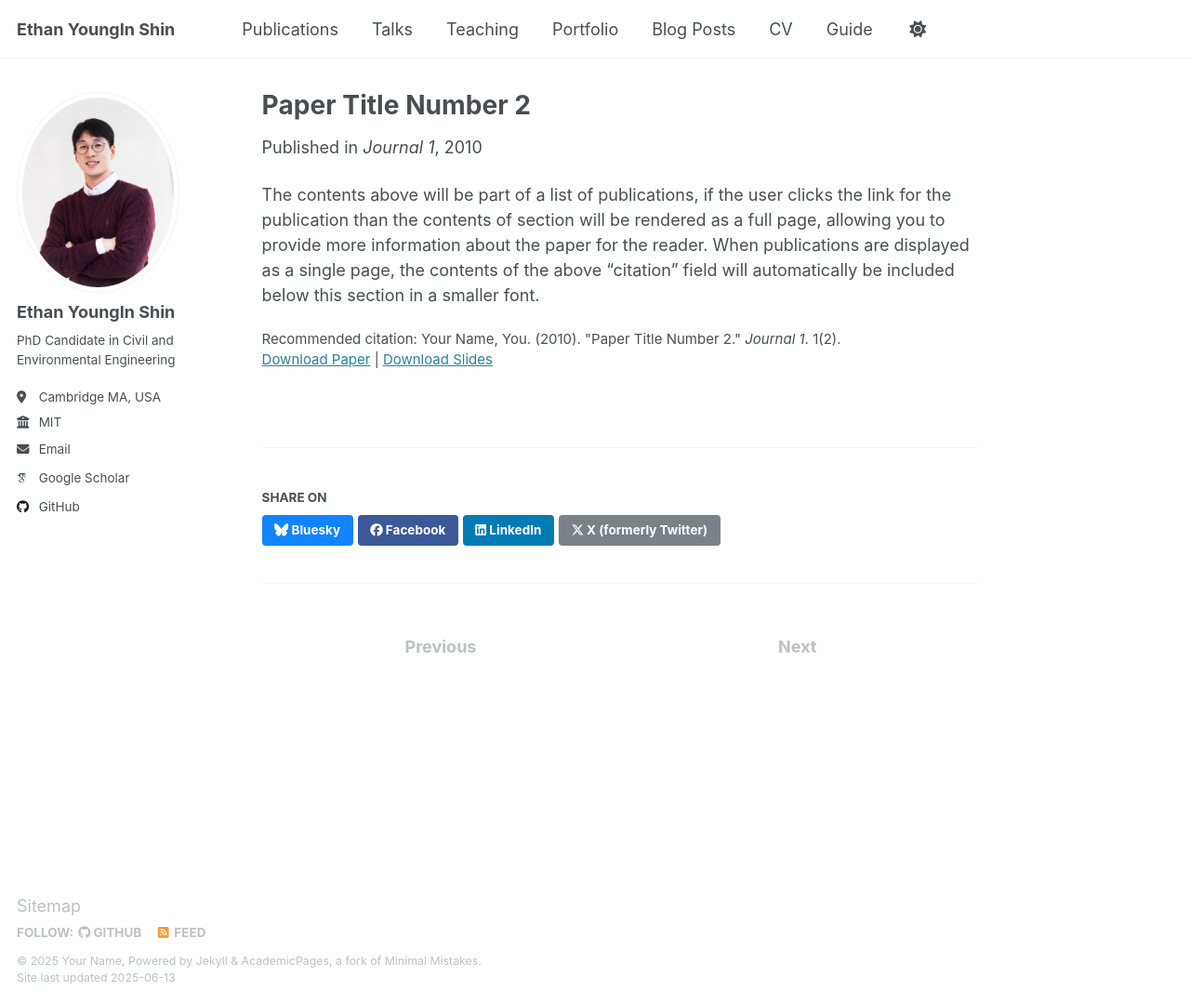
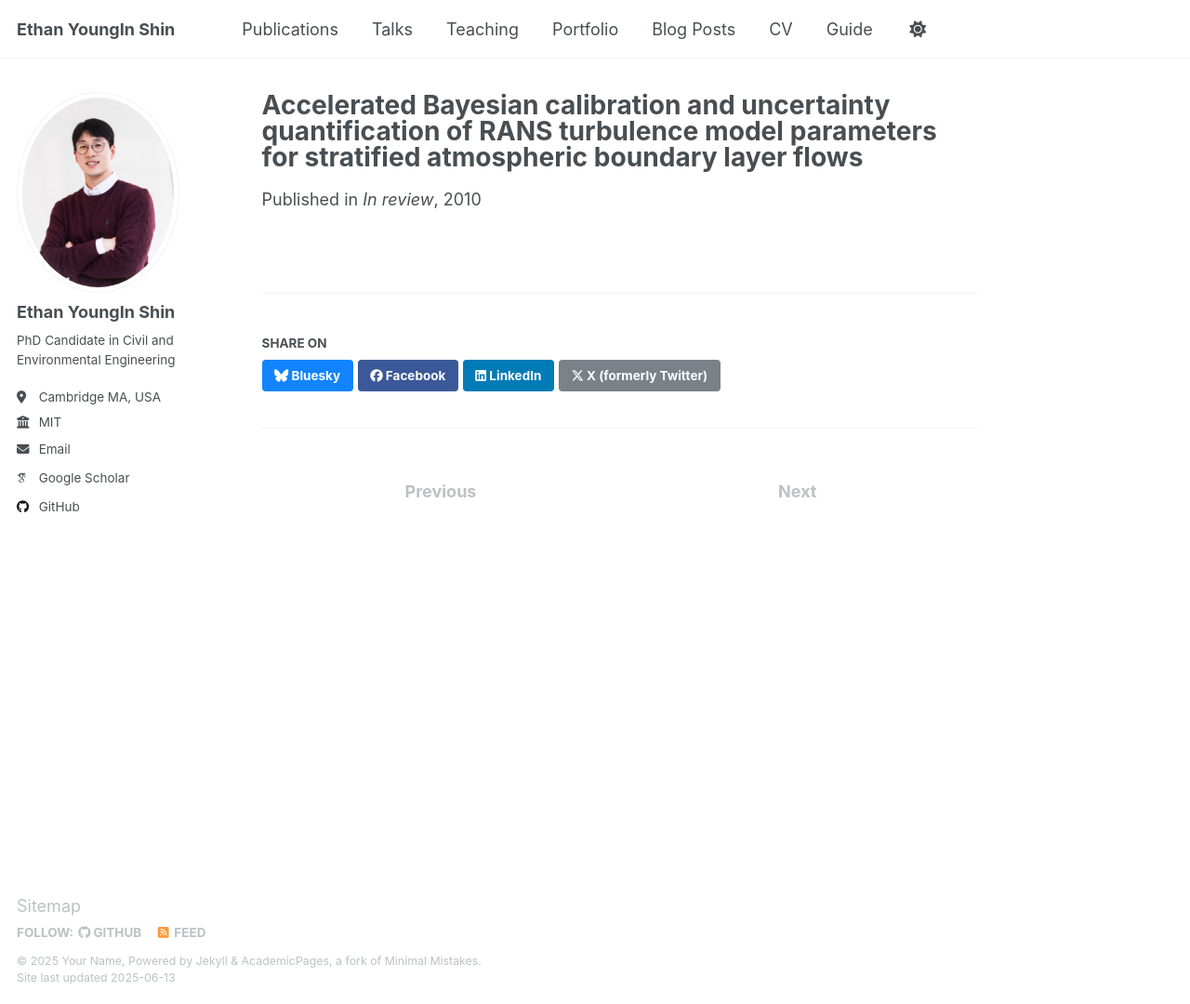
Before and after one commit to duddlshin/duddlshin.github.io, a Jekyll site: the page built from _publications/2010-10-01-paper-title-number-2.md, in a window 1280 px wide and 1080 px high. Shown: the whole window at 93% size. Built offline with Jekyll 4.4.1, drawn with Linux system fonts in a browser that asks for light colours; some web fonts are replaced.

Commit message:
Update 2010-10-01-paper-title-number-2.md

```diff
--- a/_publications/2010-10-01-paper-title-number-2.md
+++ b/_publications/2010-10-01-paper-title-number-2.md
@@ -1,14 +1,8 @@
 ---
-title: "Paper Title Number 2"
+title: " Accelerated Bayesian calibration and uncertainty quantification of RANS turbulence model parameters for stratified atmospheric boundary layer flows"
 collection: publications
 category: manuscripts
 permalink: /publication/2010-10-01-paper-title-number-2
-excerpt: 'This paper is about the number 2. The number 3 is left for future work.'
-date: 2010-10-01
-venue: 'Journal 1'
-slidesurl: 'http://academicpages.github.io/files/slides2.pdf'
-paperurl: 'http://academicpages.github.io/files/paper2.pdf'
-citation: 'Your Name, You. (2010). &quot;Paper Title Number 2.&quot; <i>Journal 1</i>. 1(2).'
+venue: 'In review'
+paperurl: 'https://arxiv.org/pdf/2505.18756'
 ---
-
-The contents above will be part of a list of publications, if the user clicks the link for the publication than the contents of section will be rendered as a full page, allowing you to provide more information about the paper for the reader. When publications are displayed as a single page, the contents of the above "citation" field will automatically be included below this section in a smaller font.
```
